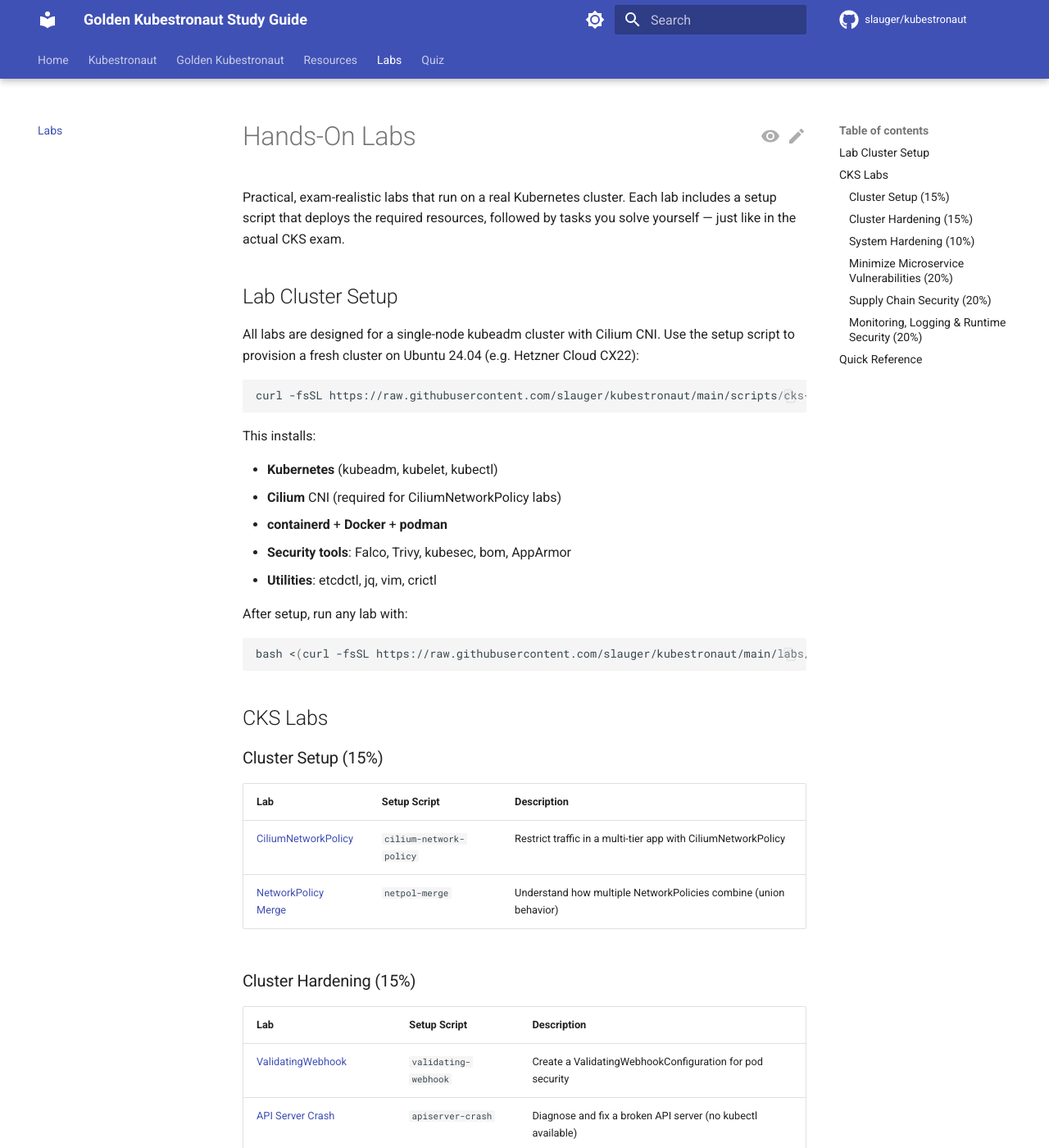
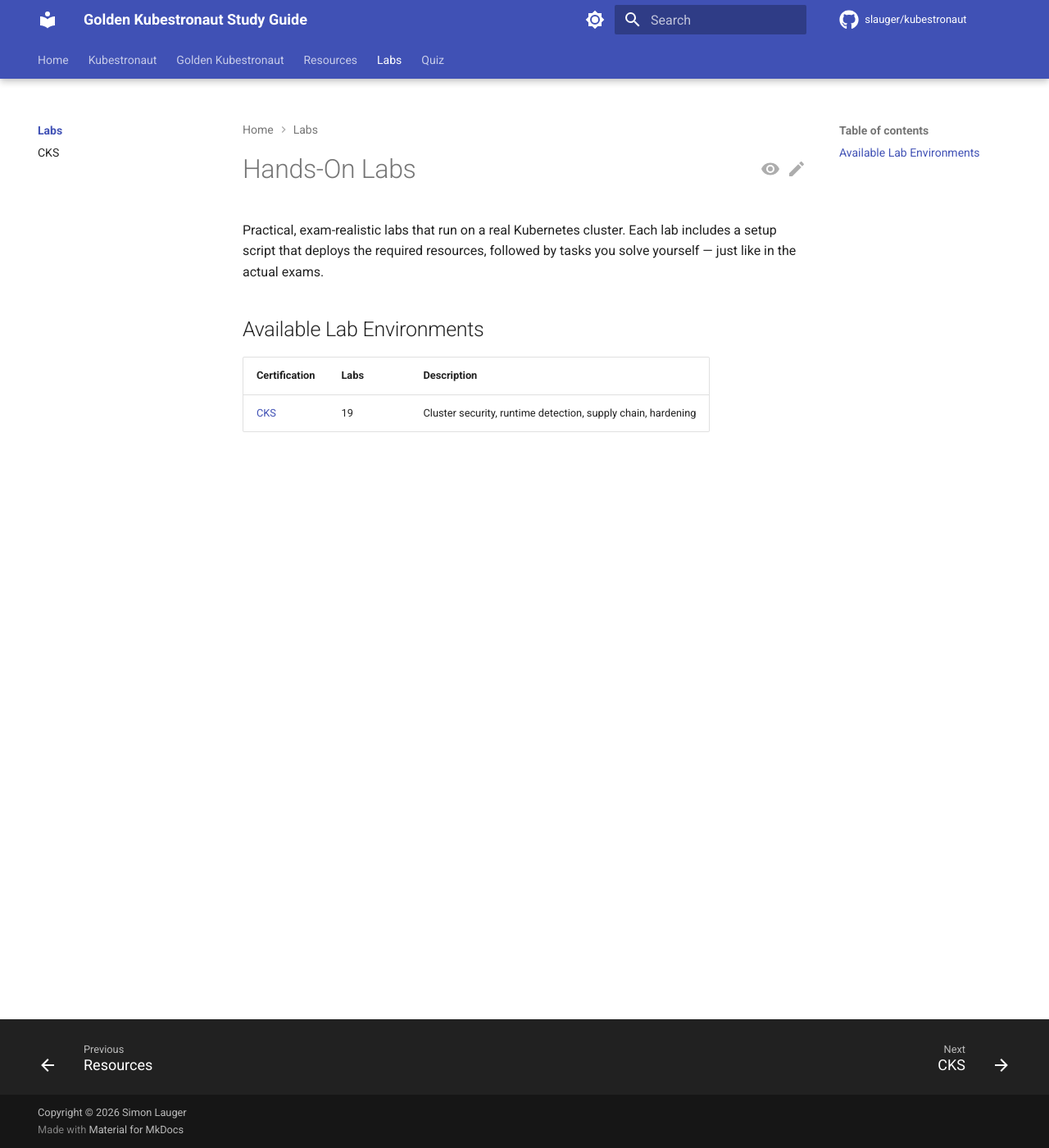
Before and after one commit to slauger/kubestronaut, an MkDocs documentation site: the page built from docs/labs/index.md, in a window 1280 px wide and 1400 px high. Shown: the whole window at 82% size. Built offline with MkDocs 1.6.1 and Material for MkDocs 9.7.7, drawn with Linux system fonts in a browser that asks for light colours; comment, search, counter and statistics services are not loaded; some of the changed text lies outside the part shown.

Commit message:
Split Labs into overview page with CKS as sub-page
Labs nav now has its own section with CKS as a dedicated sub-page,
making it easy to add labs for other certifications later.

Signed-off-by: Simon Lauger <simon@lauger.de>

````diff
--- a/docs/labs/index.md
+++ b/docs/labs/index.md
@@ -1,96 +1,9 @@
 # Hands-On Labs
 
-Practical, exam-realistic labs that run on a real Kubernetes cluster. Each lab includes a setup script that deploys the required resources, followed by tasks you solve yourself — just like in the actual CKS exam.
+Practical, exam-realistic labs that run on a real Kubernetes cluster. Each lab includes a setup script that deploys the required resources, followed by tasks you solve yourself — just like in the actual exams.
 
-## Lab Cluster Setup
+## Available Lab Environments
 
-All labs are designed for a single-node kubeadm cluster with Cilium CNI. Use the setup script to provision a fresh cluster on Ubuntu 24.04 (e.g. Hetzner Cloud CX22):
-
-```bash
-curl -fsSL https://raw.githubusercontent.com/slauger/kubestronaut/main/scripts/cks-lab-setup.sh | sudo bash
-```
-
-This installs:
-
-- **Kubernetes** (kubeadm, kubelet, kubectl)
-- **Cilium** CNI (required for CiliumNetworkPolicy labs)
-- **containerd** + **Docker** + **podman**
-- **Security tools**: Falco, Trivy, kubesec, bom, AppArmor
-- **Utilities**: etcdctl, jq, vim, crictl
-
-After setup, run any lab with:
-
-```bash
-bash <(curl -fsSL https://raw.githubusercontent.com/slauger/kubestronaut/main/labs/cks/<lab-name>/setup.sh)
-```
-
-## CKS Labs
-
-### Cluster Setup (15%)
-
-| Lab | Setup Script | Description |
+| Certification | Labs | Description |
 |---|---|---|
-| [CiliumNetworkPolicy](../cks/cluster-setup.md#exercise-6) | `cilium-network-policy` | Restrict traffic in a multi-tier app with CiliumNetworkPolicy |
-| [NetworkPolicy Merge](../cks/cluster-setup.md#exercise-7) | `netpol-merge` | Understand how multiple NetworkPolicies combine (union behavior) |
-
-### Cluster Hardening (15%)
-
-| Lab | Setup Script | Description |
-|---|---|---|
-| [ValidatingWebhook](../cks/cluster-hardening.md#exercise-5) | `validating-webhook` | Create a ValidatingWebhookConfiguration for pod security |
-| [API Server Crash](../cks/cluster-hardening.md#exercise-6) | `apiserver-crash` | Diagnose and fix a broken API server (no kubectl available) |
-| [CertificateSigningRequests](../cks/cluster-hardening.md#exercise-7) | `csr` | Inspect, approve/deny CSRs and configure user access |
-
-### System Hardening (10%)
-
-| Lab | Setup Script | Description |
-|---|---|---|
-| [AppArmor](../cks/system-hardening.md#exercise-6) | `apparmor` | Apply an AppArmor profile to restrict filesystem writes and shell execution |
-| [Seccomp](../cks/system-hardening.md#exercise-7) | `seccomp` | Create and apply custom seccomp profiles to limit syscalls |
-| [strace Analysis](../cks/system-hardening.md#exercise-8) | `strace` | Trace container syscalls with strace and crictl |
-| [Docker Hardening](../cks/system-hardening.md#exercise-9) | `docker-hardening` | Disable Docker TCP socket and fix socket permissions |
-
-### Minimize Microservice Vulnerabilities (20%)
-
-| Lab | Setup Script | Description |
-|---|---|---|
-| [etcd Encryption](../cks/microservice-vulnerabilities.md#exercise-6) | `etcd-encryption` | Encrypt Secrets at rest and verify with etcdctl |
-| [gVisor RuntimeClass](../cks/microservice-vulnerabilities.md#exercise-7) | `gvisor-runtime` | Run containers in a gVisor sandbox |
-| [Privilege Escalation](../cks/microservice-vulnerabilities.md#exercise-8) | `privilege-escalation` | Identify and fix insecure pod security contexts |
-
-### Supply Chain Security (20%)
-
-| Lab | Setup Script | Description |
-|---|---|---|
-| [ImagePolicyWebhook](../cks/supply-chain-security.md#exercise-3) | `image-policy-webhook` | Configure the ImagePolicyWebhook admission controller |
-| [Conftest Dockerfiles](../cks/supply-chain-security.md#exercise-6) | `conftest-docker` | Write OPA/Rego policies to lint Dockerfiles |
-| [Image Digests](../cks/supply-chain-security.md#exercise-7) | `image-digest` | Replace mutable tags with immutable sha256 digests |
-
-### Monitoring, Logging & Runtime Security (20%)
-
-| Lab | Setup Script | Description |
-|---|---|---|
-| [Falco Custom Rules](../cks/monitoring-logging-runtime.md#exercise-6) | `falco-rules` | Write custom Falco rules for runtime threat detection |
-| [Falco Log Analysis](../cks/monitoring-logging-runtime.md#exercise-8) | `falco-analysis` | Analyze Falco alerts to investigate a security incident |
-| [Container Immutability](../cks/monitoring-logging-runtime.md#exercise-7) | `immutability` | Enforce read-only filesystems and prevent runtime modifications |
-
-## Quick Reference
-
-Run any lab:
-
-```bash
-# On your lab cluster
-bash <(curl -fsSL https://raw.githubusercontent.com/slauger/kubestronaut/main/labs/cks/<lab-name>/setup.sh)
-```
-
-Available lab names:
-
-```
-apparmor              conftest-docker       falco-analysis        image-policy-webhook
-apiserver-crash       csr                   falco-rules           immutability
-cilium-network-policy docker-hardening      gvisor-runtime        netpol-merge
-                      etcd-encryption       image-digest          privilege-escalation
-                                                                  seccomp
-                                                                  strace
-                                                                  validating-webhook
-```
+| [CKS](cks.md) | 19 | Cluster security, runtime detection, supply chain, hardening |
--- a/mkdocs.yml
+++ b/mkdocs.yml
@@ -164,5 +164,7 @@
     - CNPE: cnpe/index.md
     - LFCS: lfcs/index.md
   - Resources: resources/index.md
-  - Labs: labs/index.md
+  - Labs:
+    - labs/index.md
+    - CKS: labs/cks.md
   - Quiz: quiz/index.html
````
Also changed, not shown: docs/labs/cks.md (added, +87 -0 lines).
